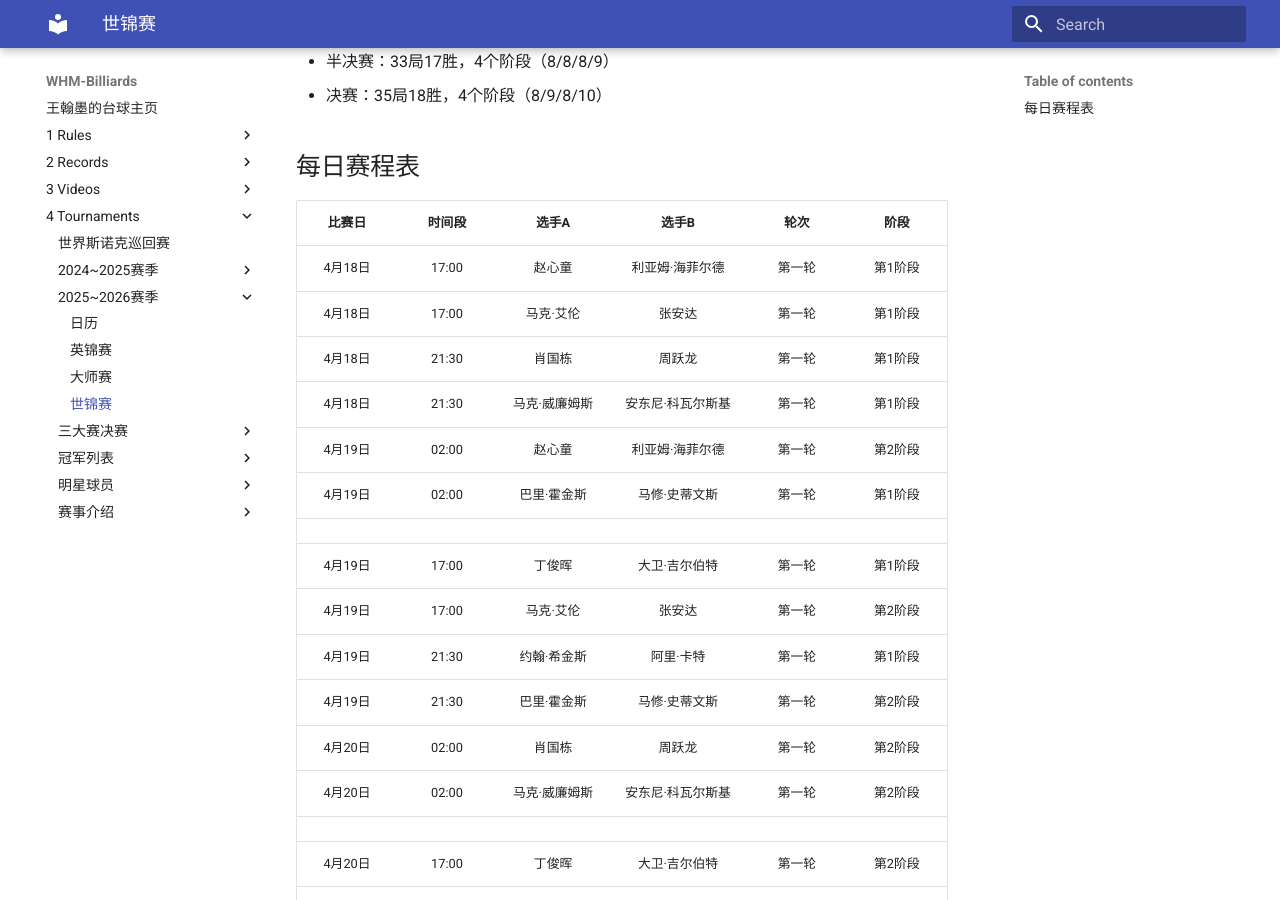
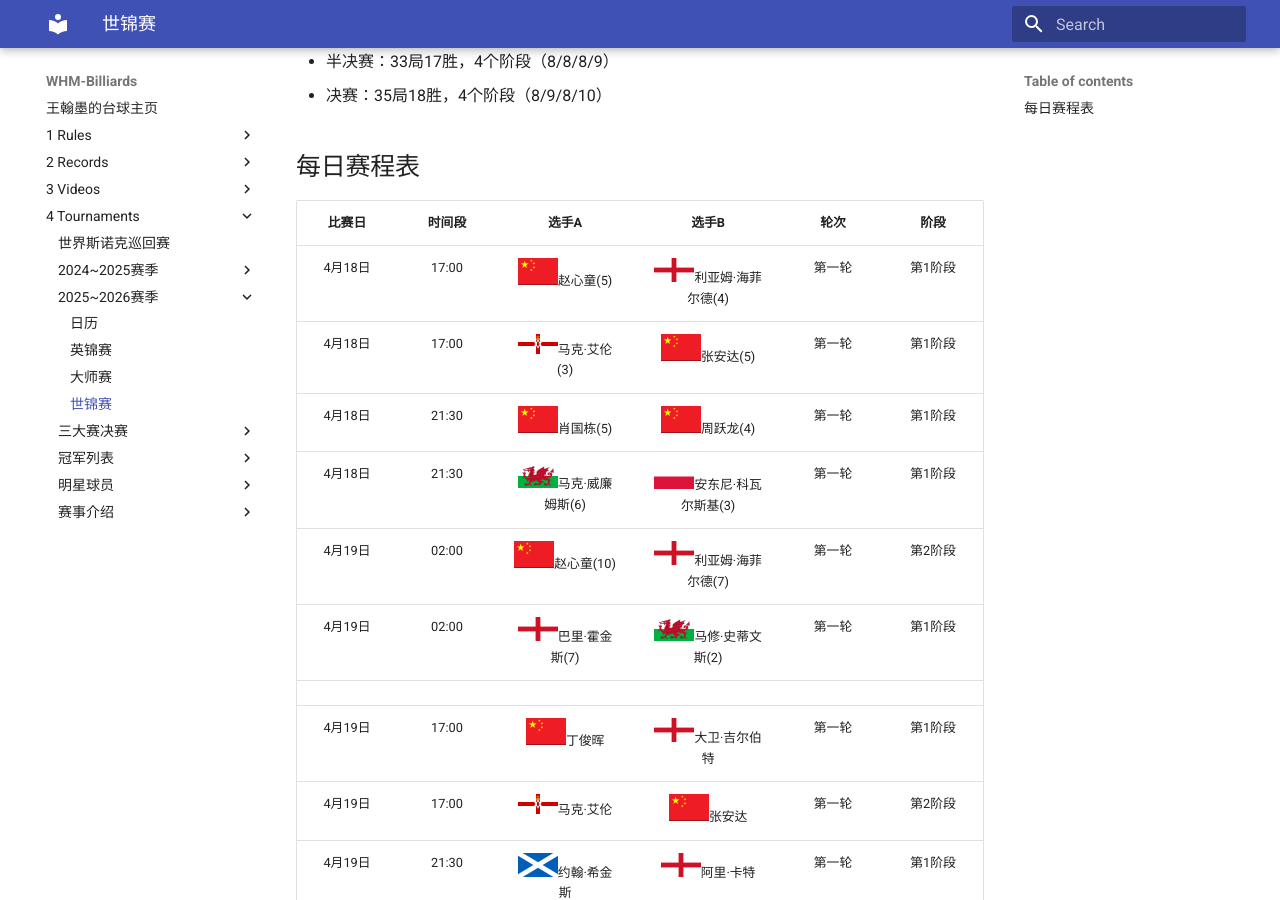
Before and after one commit to whm-billiards/whm-billiards.github.io, an MkDocs documentation site: the page built from docs/4-Tournaments/2025~2026赛季/4-世锦赛.md, in a window 1280 px wide and 900 px high, scrolled down 2351 px. Built offline with MkDocs 1.6.1 and Material for MkDocs 9.7.7, drawn with Linux system fonts in a browser that asks for light colours.

Commit message:
fix typo

```diff
--- a/docs/4-Tournaments/2025~2026赛季/4-世锦赛.md
+++ b/docs/4-Tournaments/2025~2026赛季/4-世锦赛.md
@@ -53,44 +53,44 @@
 
 | 比赛日  |   时间段  |                    选手A                       |                   选手B                        |     轮次      |      阶段     |
 | :-----: | :------: | :--------------------------------------------: | :--------------------------------------------: | :----------: | :----------: |
-| 4月18日 |   17:00  |  ![](./img/china.png)赵心童                     | ![](./img/england.png)利亚姆·海菲尔德           |    第一轮     |    第1阶段   |
-| 4月18日 |   17:00  |  ![](./img/north_ireland.png)马克·艾伦          | ![](./img/china.png)张安达                      |   第一轮     |    第1阶段   |
-| 4月18日 |   21:30  |  ![](./img/china.png)肖国栋                     | ![](./img/china.png)周跃龙                      |   第一轮     |    第1阶段   |
-| 4月18日 |   21:30  |  ![](./img/wales.png)马克·威廉姆斯              | ![](./img/poland.png)安东尼·科瓦尔斯基           |   第一轮     |    第1阶段   |
-| 4月19日 |   02:00  |  ![](./img/china.png)赵心童                     | ![](./img/england.png)利亚姆·海菲尔德           |    第一轮     |    第2阶段   |
-| 4月19日 |   02:00  |  ![](./img/england.png)巴里·霍金斯              | ![](./img/wales.png)马修·史蒂文斯                |    第一轮     |    第1阶段   |
+| 4月18日 |   17:00  |  ![](../img/china.png)赵心童(5)                 | ![](../img/england.png)利亚姆·海菲尔德(4)       |    第一轮     |    第1阶段   |
+| 4月18日 |   17:00  |  ![](../img/north_ireland.png)马克·艾伦(3)      | ![](../img/china.png)张安达(5)                  |   第一轮     |    第1阶段   |
+| 4月18日 |   21:30  |  ![](../img/china.png)肖国栋(5)                 | ![](../img/china.png)周跃龙(4)                  |   第一轮     |    第1阶段   |
+| 4月18日 |   21:30  |  ![](../img/wales.png)马克·威廉姆斯(6)          | ![](../img/poland.png)安东尼·科瓦尔斯基(3)       |   第一轮     |    第1阶段   |
+| 4月19日 |   02:00  |  ![](../img/china.png)赵心童(10)                | ![](../img/england.png)利亚姆·海菲尔德(7)       |    第一轮     |    第2阶段   |
+| 4月19日 |   02:00  |  ![](../img/england.png)巴里·霍金斯(7)          | ![](../img/wales.png)马修·史蒂文斯(2)            |    第一轮     |    第1阶段   |
 |         |          |                                                |                                                |              |              |
-| 4月19日 |   17:00  |  ![](./img/china.png)丁俊晖                     | ![](./img/england.png)大卫·吉尔伯特              |    第一轮     |    第1阶段   |
-| 4月19日 |   17:00  |  ![](./img/north_ireland.png)马克·艾伦          | ![](./img/china.png)张安达                      |    第一轮     |    第2阶段   |
-| 4月19日 |   21:30  |  ![](./img/scotland.png)约翰·希金斯             | ![](./img/england.png)阿里·卡特                  |    第一轮     |    第1阶段   |
-| 4月19日 |   21:30  |  ![](./img/england.png)巴里·霍金斯              | ![](./img/wales.png)马修·史蒂文斯                |    第一轮     |    第2阶段   |
-| 4月20日 |   02:00  |  ![](./img/china.png)肖国栋                     | ![](./img/china.png)周跃龙                      |    第一轮     |    第2阶段   |
-| 4月20日 |   02:00  |  ![](./img/wales.png)马克·威廉姆斯              | ![](./img/poland.png)安东尼·科瓦尔斯基           |    第一轮     |    第2阶段   |
+| 4月19日 |   17:00  |  ![](../img/china.png)丁俊晖                    | ![](../img/england.png)大卫·吉尔伯特             |    第一轮     |    第1阶段   |
+| 4月19日 |   17:00  |  ![](../img/north_ireland.png)马克·艾伦         | ![](../img/china.png)张安达                     |    第一轮     |    第2阶段   |
+| 4月19日 |   21:30  |  ![](../img/scotland.png)约翰·希金斯            | ![](../img/england.png)阿里·卡特                 |    第一轮     |    第1阶段   |
+| 4月19日 |   21:30  |  ![](../img/england.png)巴里·霍金斯             | ![](../img/wales.png)马修·史蒂文斯               |    第一轮     |    第2阶段   |
+| 4月20日 |   02:00  |  ![](../img/china.png)肖国栋                    | ![](../img/china.png)周跃龙                     |    第一轮     |    第2阶段   |
+| 4月20日 |   02:00  |  ![](../img/wales.png)马克·威廉姆斯             | ![](../img/poland.png)安东尼·科瓦尔斯基          |    第一轮     |    第2阶段   |
 |         |          |                                                |                                                |              |              |
-| 4月20日 |   17:00  |  ![](./img/china.png)丁俊晖                     | ![](./img/england.png)大卫·吉尔伯特             |    第一轮     |    第2阶段   |
-| 4月20日 |   17:00  |  ![](./img/england.png)凯伦·威尔逊              | ![](./img/england.png)斯坦·穆迪                 |    第一轮     |    第1阶段   |
-| 4月20日 |   21:30  |  ![](./img/scotland.png)约翰·希金斯             | ![](./img/england.png)阿里·卡特                  |    第一轮     |    第2阶段   |
-| 4月20日 |   21:30  |  ![](./img/china.png)吴宜泽                     | ![](./img/china.png)雷佩凡                      |    第一轮     |    第1阶段   |
-| 4月21日 |   02:00  |  ![](./img/england.png)肖恩·墨菲                | ![](./img/china.png)范争一                      |    第一轮     |    第1阶段   |
-| 4月21日 |   02:00  |  ![](./img/england.png)凯伦·威尔逊              | ![](./img/england.png)斯坦·穆迪                 |    第一轮     |    第2阶段   |
+| 4月20日 |   17:00  |  ![](../img/china.png)丁俊晖                    | ![](../img/england.png)大卫·吉尔伯特            |    第一轮     |    第2阶段   |
+| 4月20日 |   17:00  |  ![](../img/england.png)凯伦·威尔逊             | ![](../img/england.png)斯坦·穆迪                |    第一轮     |    第1阶段   |
+| 4月20日 |   21:30  |  ![](../img/scotland.png)约翰·希金斯            | ![](../img/england.png)阿里·卡特                 |    第一轮     |    第2阶段   |
+| 4月20日 |   21:30  |  ![](../img/china.png)吴宜泽                    | ![](../img/china.png)雷佩凡                     |    第一轮     |    第1阶段   |
+| 4月21日 |   02:00  |  ![](../img/england.png)肖恩·墨菲               | ![](../img/china.png)范争一                     |    第一轮     |    第1阶段   |
+| 4月21日 |   02:00  |  ![](../img/england.png)凯伦·威尔逊             | ![](../img/england.png)斯坦·穆迪                |    第一轮     |    第2阶段   |
 |         |          |                                                |                                                |              |              |
-| 4月21日 |   17:00  |  ![](./img/england.png)克里斯·韦克林            | ![](./img/england.png)利亚姆·普伦                |    第一轮     |    第1阶段   |
-| 4月21日 |   17:00  |  ![](./img/england.png)贾德·特鲁姆普            | ![](./img/england.png)加里·威尔逊                |    第一轮     |    第1阶段   |
-| 4月21日 |   21:30  |  ![](./img/england.png)罗尼·奥沙利文            | ![](./img/china.png)贺国强                       |    第一轮     |    第1阶段   |
-| 4月21日 |   21:30  |  ![](./img/china.png)吴宜泽                     | ![](./img/china.png)雷佩凡                      |    第一轮     |    第2阶段   |
-| 4月22日 |   02:00  |  ![](./img/england.png)肖恩·墨菲                | ![](./img/china.png)范争一                      |    第一轮     |    第2阶段   |
-| 4月22日 |   02:00  |  ![](./img/england.png)贾德·特鲁姆普            | ![](./img/england.png)加里·威尔逊                |    第一轮     |    第2阶段   |
+| 4月21日 |   17:00  |  ![](../img/england.png)克里斯·韦克林           | ![](../img/england.png)利亚姆·普伦               |    第一轮     |    第1阶段   |
+| 4月21日 |   17:00  |  ![](../img/england.png)贾德·特鲁姆普           | ![](../img/england.png)加里·威尔逊               |    第一轮     |    第1阶段   |
+| 4月21日 |   21:30  |  ![](../img/england.png)罗尼·奥沙利文           | ![](../img/china.png)贺国强                      |    第一轮     |    第1阶段   |
+| 4月21日 |   21:30  |  ![](../img/china.png)吴宜泽                    | ![](../img/china.png)雷佩凡                     |    第一轮     |    第2阶段   |
+| 4月22日 |   02:00  |  ![](../img/england.png)肖恩·墨菲               | ![](../img/china.png)范争一                     |    第一轮     |    第2阶段   |
+| 4月22日 |   02:00  |  ![](../img/england.png)贾德·特鲁姆普           | ![](../img/england.png)加里·威尔逊               |    第一轮     |    第2阶段   |
 |         |          |                                                |                                                |              |              |
-| 4月22日 |   17:00  |  ![](./img/england.png)克里斯·韦克林            | ![](./img/england.png)利亚姆·普伦                |    第一轮     |    第2阶段   |
-| 4月22日 |   17:00  |  ![](./img/england.png)马克·塞尔比              | ![](./img/wales.png)杰克·琼斯                    |    第一轮     |    第1阶段   |
-| 4月22日 |   21:30  |  ![](./img/england.png)罗尼·奥沙利文            | ![](./img/china.png)贺国强                       |    第一轮     |    第2阶段   |
-| 4月22日 |   21:30  |  ![](./img/china.png)斯佳辉                     | ![](./img/iran.png)侯赛因·瓦菲                   |    第一轮     |    第1阶段   |
-| 4月23日 |   02:00  |  ![](./img/australia.png)尼尔·罗伯逊            | ![](./img/china.png)庞俊旭                       |    第一轮     |    第1阶段   |
-| 4月23日 |   02:00  |  ![](./img/england.png)马克·塞尔比              | ![](./img/wales.png)杰克·琼斯                    |    第一轮     |    第2阶段   |
+| 4月22日 |   17:00  |  ![](../img/england.png)克里斯·韦克林           | ![](../img/england.png)利亚姆·普伦               |    第一轮     |    第2阶段   |
+| 4月22日 |   17:00  |  ![](../img/england.png)马克·塞尔比             | ![](../img/wales.png)杰克·琼斯                   |    第一轮     |    第1阶段   |
+| 4月22日 |   21:30  |  ![](../img/england.png)罗尼·奥沙利文           | ![](../img/china.png)贺国强                      |    第一轮     |    第2阶段   |
+| 4月22日 |   21:30  |  ![](../img/china.png)斯佳辉                    | ![](../img/iran.png)侯赛因·瓦菲                  |    第一轮     |    第1阶段   |
+| 4月23日 |   02:00  |  ![](../img/australia.png)尼尔·罗伯逊           | ![](../img/china.png)庞俊旭                      |    第一轮     |    第1阶段   |
+| 4月23日 |   02:00  |  ![](../img/england.png)马克·塞尔比             | ![](../img/wales.png)杰克·琼斯                   |    第一轮     |    第2阶段   |
 |         |          |                                                |                                                |              |              |
 | 4月23日 |   20:00  |  W3                                            |  W4                                             |    第二轮     |    第1阶段   |
-| 4月23日 |   20:00  |  ![](./img/china.png)斯佳辉                     | ![](./img/iran.png)侯赛因·瓦菲                   |    第一轮     |    第2阶段   |
-| 4月24日 |   02:00  |  ![](./img/australia.png)尼尔·罗伯逊            | ![](./img/china.png)庞俊旭                       |    第一轮     |    第2阶段   |
+| 4月23日 |   20:00  |  ![](../img/china.png)斯佳辉                    | ![](../img/iran.png)侯赛因·瓦菲                  |    第一轮     |    第2阶段   |
+| 4月24日 |   02:00  |  ![](../img/australia.png)尼尔·罗伯逊           | ![](../img/china.png)庞俊旭                      |    第一轮     |    第2阶段   |
 | 4月24日 |   02:00  |  W9                                            |  W10                                            |    第二轮     |    第1阶段   |
 |         |          |                                                |                                                |              |              |
 | 4月24日 |   17:00  |  W3                                            |  W4                                             |    第二轮     |    第2阶段   |
```
